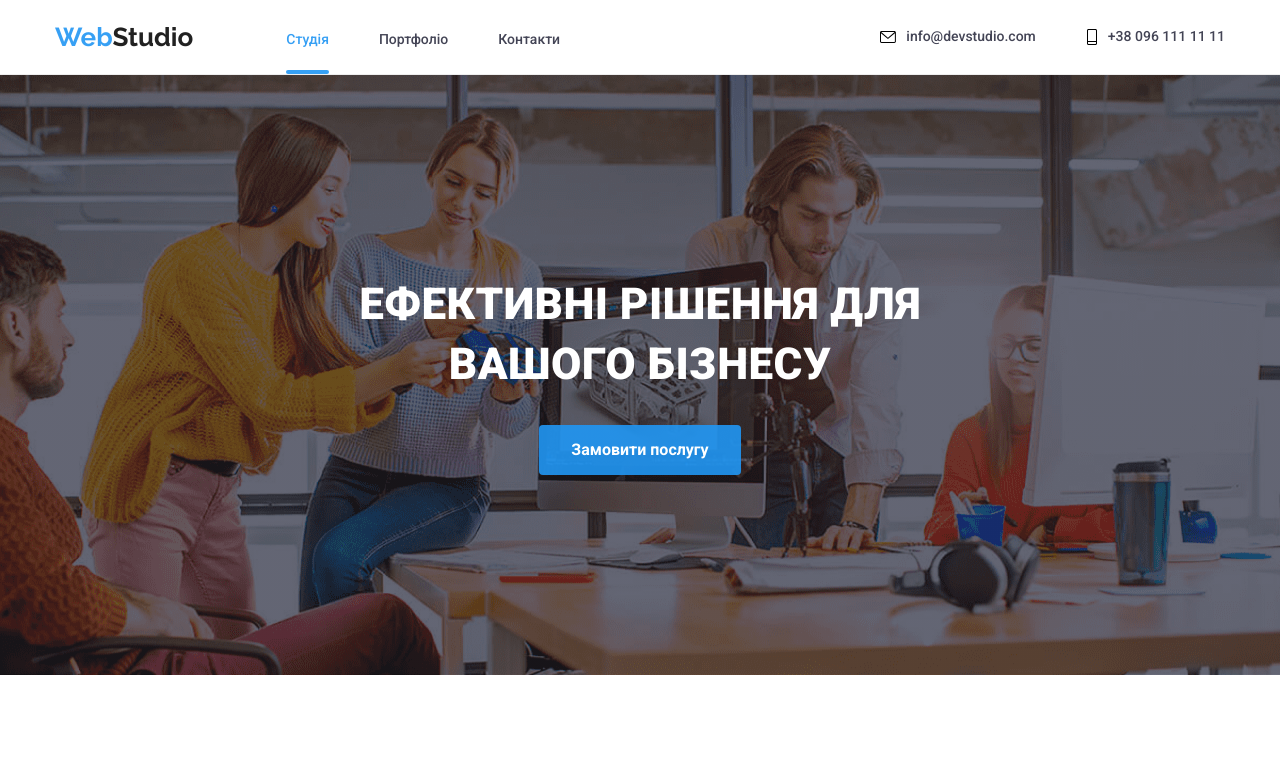
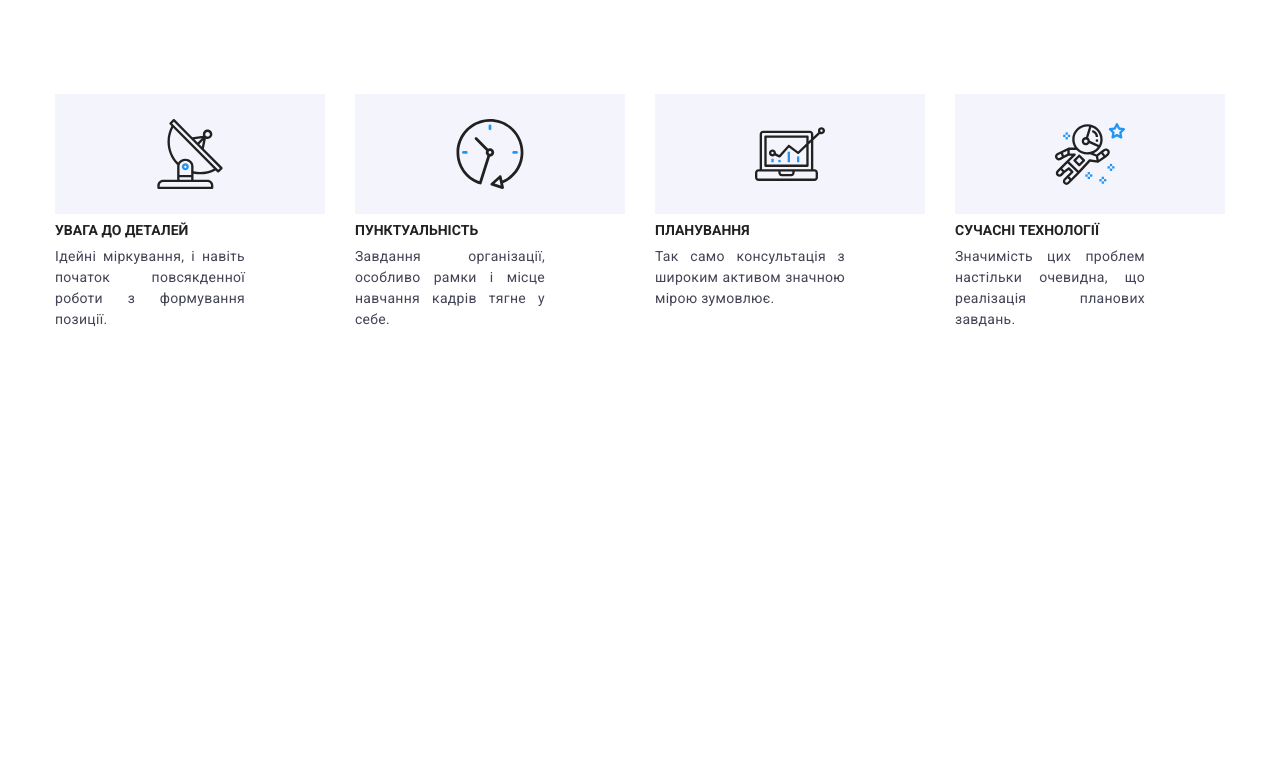
Before and after one commit to 0leksandrompm/0leksandrompm-goit-markup-hw-08, a plain HTML site: page index.html in a window 1280 px wide. Shown: the top 765 px of the page. Drawn offline with nearby package versions, Linux system fonts and the light colour scheme.

Commit message:
our_section_adaptive

```diff
--- /dev/null
+++ b/css/desctop.css
@@ -0,0 +1,17 @@
+@media screen and (min-width: 1200px) {
+
+        .container{
+          width: 1200px;
+      }
+
+      .our_section__items {
+          width: 270px;
+      }
+
+      .our_section__paragraf {
+        width: 190px;
+        line-height: 1.5;
+        }
+
+
+  }
--- /dev/null
+++ b/css/mobile.css
@@ -0,0 +1,21 @@
+@media screen and (min-width: 480px) {
+    .container{
+        width: 480px;
+        padding: 0 15px;
+
+    }
+     .our_section__items {
+        width: 450px;
+    }
+    .our_section__svg {
+        width: 100%;
+    }
+
+    .our_section__paragraf {
+        width: 100%
+    }
+
+
+
+
+  }
--- /dev/null
+++ b/css/tablet.css
@@ -0,0 +1,18 @@
+@media screen and (min-width: 768px) {
+    .container{
+        width: 768px;
+    }
+    .our_section__items {
+        width: 354px;
+    }
+    .our_section__title-section {
+        text-align: left;
+    }
+    .list {
+        flex-direction: row;
+        flex-wrap: wrap;
+        gap: 30px;
+        margin: 0;
+        padding: 0;
+    }
+  }
--- a/index.html
+++ b/index.html
@@ -96,8 +96,11 @@
     />
     <!-- custom styles -->
     <link rel="stylesheet" href="./css/main.min.css" />
-    <link rel="stylesheet" href="./css/styles.css" />
-    <!-- підключення шрифтів -->
+    <link rel="stylesheet" href="./css/mobile.css" />
+    <link rel="stylesheet" href="./css/tablet.css" />
+    <link rel="stylesheet" href="./css/desctop.css" />
+
+       <!-- підключення шрифтів -->
     <link rel="preconnect" href="https://fonts.googleapis.com" />
     <link rel="preconnect" href="https://fonts.gstatic.com" crossorigin />
     <link
@@ -107,7 +110,7 @@
   </head>
   <body>
     <!-- top -->
-    <header class="header">
+    <!-- <header class="header">
       <div class="container header__container">
         <nav class="nav">
           <a class="logo logo-header" href="./index.html"
@@ -144,9 +147,9 @@
           </li>
         </ul>
       </div>
-    </header>
+    </header> -->
     <main>
-      <section class="hero">
+      <!-- <section class="hero">
         <div class="container">
           <h1 class="body-title">
             Ефективні рішення для <br />
@@ -156,7 +159,7 @@
             Замовити послугу
           </button>
         </div>
-      </section>
+      </section> -->
 
       <!-- _Наші особливості_ -->
       <section class="our_section">
@@ -215,7 +218,7 @@
       </section>
 
       <!-- Чим ми займаємось -->
-      <section class="doing">
+      <!-- <section class="doing">
         <div class="container ">
             <h2 class="body-caption">Чим ми займаємося</h2>
             <ul class="list doing__list">
@@ -253,15 +256,15 @@
               </li>
             </ul>
         </div>
-    </section>
+    </section> -->
 
       <!-- Нашa command -->
-
+<!--
       <section class="command">
         <div class="container">
           <h2 class="body-caption">Наша команда</h2>
           <ul class="command__title">
-            <!-- igor -->
+
             <li class="command__fon">
               <img src="./images/1.jpg" alt="" width="270" height="260" />
               <div class="command__transcript">
@@ -312,7 +315,7 @@
               </div>
             </li>
             <li class="command__fon">
-              <!-- olga -->
+
               <img src="./images/2.jpg" alt="" width="270" height="260" />
               <div class="command__transcript">
                 <h3 class="command__name">Ольга Рєпіна</h3>
@@ -461,10 +464,10 @@
             </li>
           </ul>
         </div>
-      </section>
+      </section> -->
 
       <!-- Постійні клієнти -->
-      <section class="const_section">
+      <!-- <section class="const_section">
         <div class="container hero-container">
           <h2 class="body-caption">Постійні клієнти</h2>
           <ul class="klients">
@@ -530,11 +533,11 @@
             </li>
           </ul>
         </div>
-      </section>
+      </section> -->
     </main>
     <!-- basement -->
 
-    <footer class="footer">
+    <!-- <footer class="footer">
       <div class="container footer-container">
         <div>
           <a class="logo logo-footer" href="./index.html"
@@ -626,7 +629,7 @@
           </form>
         </div>
       </div>
-    </footer>
+    </footer> -->
 
     <!-- modal-window -->
 
@@ -639,7 +642,7 @@
         </button>
 
         <!-- <form name="register-form" autocomplete="on" novalidate method="get"> не валідувати-->
-        <form name="register-form" autocomplete="on">
+        <!-- <form name="register-form" autocomplete="on">
           <strong class="register-form-title"
             >Залиште свої дані, ми вам передзвонимо</strong
           >
@@ -735,7 +738,7 @@
           <button class="register-form-btn btn" type="submit">
             Відправити
           </button>
-        </form>
+        </form> -->
       </div>
     </div>
     <script src="./js/modal.js"></script>
--- a/sass/components/_container.scss
+++ b/sass/components/_container.scss
@@ -8,11 +8,20 @@ body {
     }
 
 .container {
-    width: 1200px;
-    padding: 0 15px;
-    margin: 0 auto 0 auto;
+    width: 200px;
+    padding: 0 5px;
+    margin: 0 auto;
 
 
+}
+
+.list {
+    padding: 0;
+    margin: 0;
+    list-style: none;
+    display: flex;
+    justify-content: space-between;
+    flex-direction: column;
 }
 
 .body-caption {
@@ -104,13 +113,7 @@ textarea {
     gap: 8px;
 }
 
-.list {
-    padding: 0px;
-    margin: 0px auto auto 0px;
-    list-style: none;
-    display: flex;
-    justify-content: space-between;
-}
+
 
 .link3 {
     cursor: pointer;
--- a/sass/components/_section.scss
+++ b/sass/components/_section.scss
@@ -30,7 +30,7 @@
 
 
     &__svg {
-            width: 270px;
+            width: 190px;
             height: 120px;
             display: flex;
             justify-content: center;
@@ -46,18 +46,19 @@
     &__title-section {
         line-height: 1.15;
         letter-spacing: normal;
-        font-size: 18px;
+        font-size: 14px;
         margin: 0px 0px 8px 0px;
+        text-align: center;
     }
 
     &__paragraf {
-        font-size: 16px;
-        line-height: 1.5;
+        font-size: 14px;
+        line-height: 1.7;
         letter-spacing: 0.02em;
         color: $color-SLATE;
         text-align: justify;
         margin: 0px;
-        width: 274px;
+        width: 190px;
     }
 }
 
@@ -81,7 +82,7 @@
     }
 
 .our_section__items {
-    width: 270px;
+    width: 190px;
 }
 
 /* section command */
```
Also changed, not shown: css/main.css, css/main.min.css, 2 other files.
